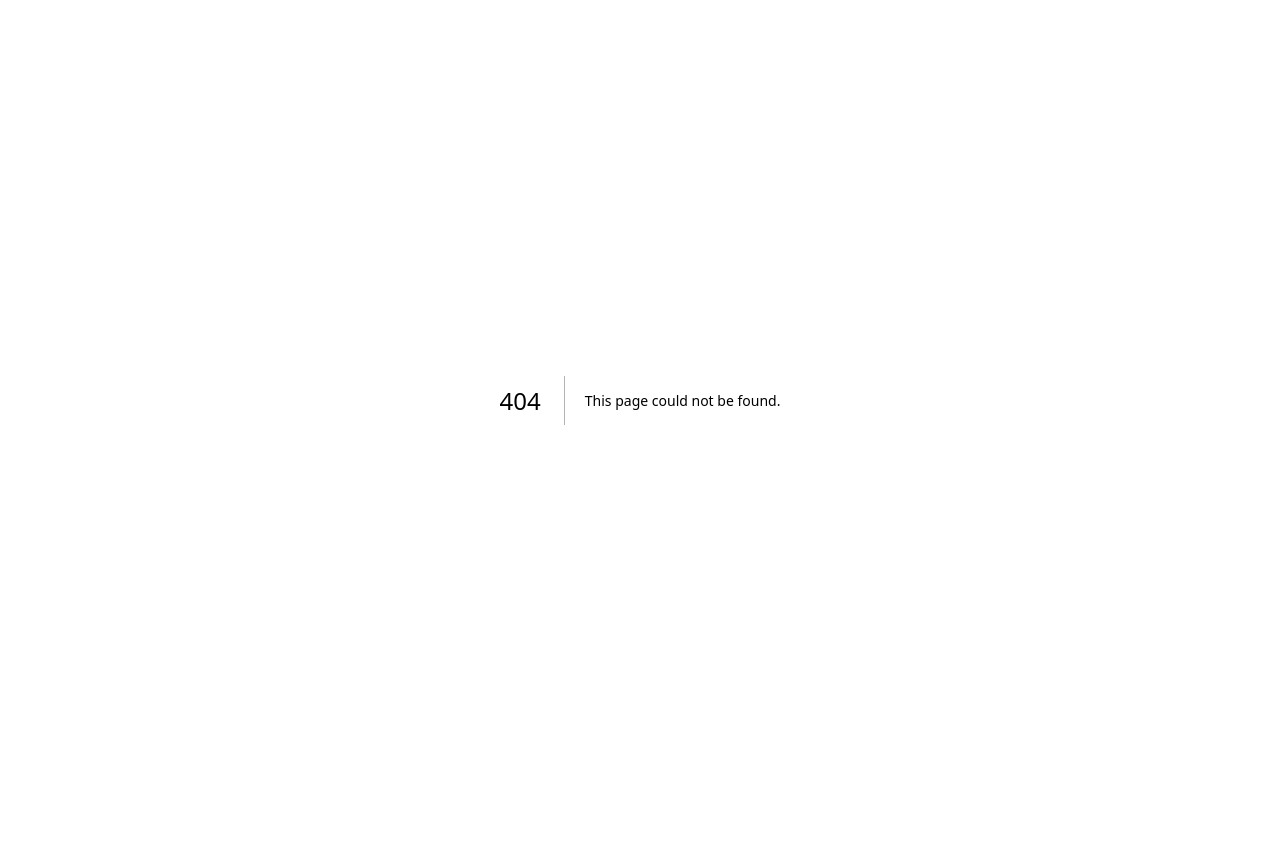
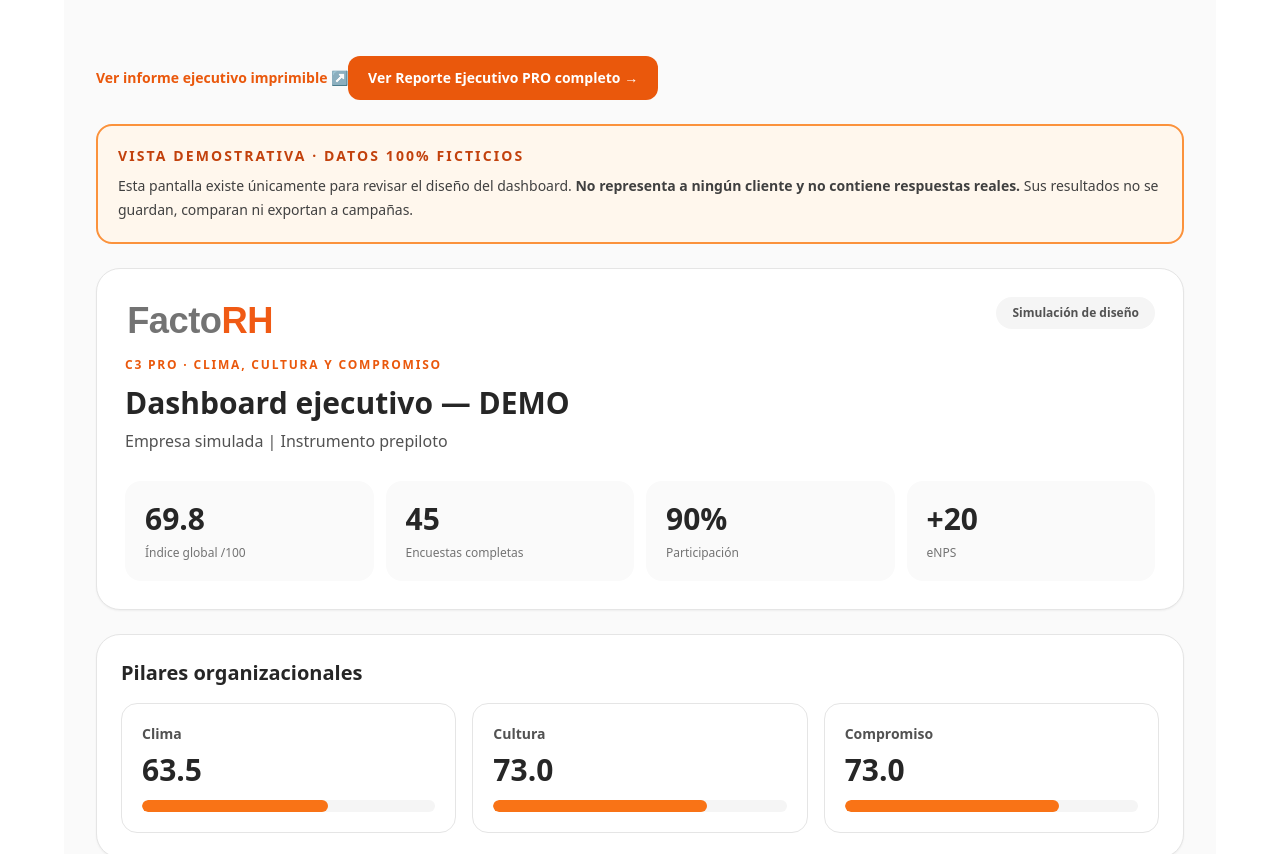
Before and after one commit to davernestt/factorh-tabuladores, a Next.js app: page /demo-clima in a window 1280 px wide. Before the commit this address had no page. Shown: the top 854 px of the page. Before the commit the page ends 800 px from the top, so only its background shows below. Built offline with nearby package versions, Linux system fonts and the light colour scheme.

Commit message:
feat(clima): public read-only synthetic C3 dashboard for customer demos

```diff
--- /dev/null
+++ b/app/demo-clima/page.tsx
@@ -0,0 +1,80 @@
+import { Suspense } from "react";
+import Link from "next/link";
+import Image from "next/image";
+
+const raw=[
+ ["D01","Liderazgo inmediato","Clima",72,73],
+ ["D02","Comunicación interna","Clima",61,58],
+ ["D03","Colaboración y relaciones","Clima",69,67],
+ ["D04","Condiciones y recursos","Clima",65,62],
+ ["D05","Reconocimiento y valoración","Clima",56,49],
+ ["D13","Compensaciones y beneficios","Clima",58,55],
+ ["D06","Valores y congruencia","Cultura",74,76],
+ ["D07","Ética, respeto y justicia","Cultura",68,64],
+ ["D08","Orientación a resultados","Cultura",79,82],
+ ["D09","Adaptabilidad y mejora continua","Cultura",71,70],
+ ["D10","Orgullo y pertenencia","Compromiso",81,84],
+ ["D11","Motivación y contribución","Compromiso",76,78],
+ ["D12","Permanencia y futuro","Compromiso",62,60]
+] as const;
+const score=(x:number)=>x.toFixed(1);
+const pillars=["Clima","Cultura","Compromiso"].map(name=>{
+ const dims=raw.filter(d=>d[2]===name);
+ return {name,score:dims.reduce((n,d)=>n+d[3],0)/dims.length};
+});
+const global=pillars.reduce((n,p)=>n+p.score,0)/3;
+export default function C3PublicDemoPage(){
+ return <Suspense fallback={<div className="p-10 text-neutral-600">Cargando demostración...</div>}><C3DemoContent/></Suspense>;
+}
+async function C3DemoContent(){
+ const lows=[...raw].sort((a,b)=>a[3]-b[3]).slice(0,3);
+ return <div className="mx-auto max-w-6xl space-y-6 bg-neutral-50 px-4 py-8 sm:px-8">
+  <Link href="/demo-clima/reporte" className="text-sm font-bold text-orange-600">Ver informe ejecutivo imprimible ↗</Link>
+  <Link href="/demo-clima/reporte" className="inline-flex self-start rounded-xl bg-orange-600 px-5 py-3 text-sm font-black text-white hover:bg-orange-700">Ver Reporte Ejecutivo PRO completo →</Link>
+  <div className="rounded-2xl border-2 border-orange-400 bg-orange-50 p-5">
+   <p className="text-sm font-black uppercase tracking-[.15em] text-orange-700">Vista demostrativa · Datos 100% ficticios</p>
+   <p className="mt-2 text-sm leading-6 text-neutral-700">Esta pantalla existe únicamente para revisar el diseño del dashboard. <strong>No representa a ningún cliente y no contiene respuestas reales.</strong> Sus resultados no se guardan, comparan ni exportan a campañas.</p>
+  </div>
+  <header className="rounded-3xl border border-neutral-200 bg-white p-7 shadow-sm">
+   <div className="flex flex-wrap items-start justify-between gap-4">
+    <div><Image src="/brand/factorh-wordmark.svg" width={185} height={42} alt="FactoRH" className="h-auto w-40 object-contain object-left"/>
+      <p className="mt-4 text-xs font-black uppercase tracking-[.15em] text-orange-600">C3 PRO · Clima, Cultura y Compromiso</p>
+      <h1 className="mt-3 text-3xl font-black text-neutral-800">Dashboard ejecutivo — DEMO</h1>
+      <p className="mt-2 text-neutral-600">Empresa simulada | Instrumento prepiloto</p></div>
+     <div className="rounded-full bg-neutral-100 px-4 py-2 text-xs font-black text-neutral-600">Simulación de diseño</div>
+   </div>
+   <div className="mt-7 grid gap-3 sm:grid-cols-4">
+    {[
+      [score(global),"Índice global /100"],
+      ["45","Encuestas completas"],
+      ["90%","Participación"],
+      ["+20","eNPS"]
+    ].map(([n,label])=><div key={label} className="rounded-2xl bg-neutral-50 p-5"><p className="text-3xl font-black text-neutral-800">{n}</p><p className="mt-2 text-xs text-neutral-500">{label}</p></div>)}
+   </div>
+  </header>
+  <section className="rounded-3xl border border-neutral-200 bg-white p-6 shadow-sm">
+   <h2 className="text-xl font-black text-neutral-800">Pilares organizacionales</h2>
+   <div className="mt-4 grid gap-4 md:grid-cols-3">{pillars.map(p=><div key={p.name} className="rounded-2xl border border-neutral-200 p-5"><p className="text-sm font-bold text-neutral-600">{p.name}</p><p className="mt-2 text-3xl font-black text-neutral-800">{score(p.score)}</p><div className="mt-3 h-3 overflow-hidden rounded-full bg-neutral-100"><div className="h-full rounded-full bg-orange-500" style={{width:p.score+"%"}}/></div></div>)}</div>
+  </section>
+  <section className="rounded-3xl border border-neutral-200 bg-white p-6 shadow-sm">
+   <h2 className="text-xl font-black text-neutral-800">Las 13 dimensiones</h2>
+   <p className="mt-2 text-sm text-neutral-500">Puntuación normalizada (0–100) y favorabilidad (% de respuestas 4 y 5). Datos inventados para revisar presentación.</p>
+   <div className="mt-5 space-y-3">{raw.map(d=><div key={d[0]} className="rounded-xl border border-neutral-200 p-4">
+    <div className="flex items-start justify-between gap-4"><div><p className="text-xs font-bold text-orange-600">{d[0]} · {d[2]}</p><p className="mt-1 font-semibold text-neutral-800">{d[1]}</p></div><div className="text-right"><strong className="text-xl">{score(d[3])}</strong><p className="text-xs text-neutral-500">{d[4]}% favorable</p></div></div>
+    <div className="mt-3 h-2 overflow-hidden rounded-full bg-neutral-100"><div className="h-full rounded-full bg-orange-500" style={{width:d[3]+"%"}}/></div>
+   </div>)}</div>
+  </section>
+  <section className="rounded-3xl border border-neutral-200 bg-white p-6 shadow-sm">
+   <h2 className="text-xl font-black text-neutral-800">Oportunidades de intervención</h2>
+   <p className="mt-2 text-sm leading-6 text-neutral-600">Las puntuaciones bajas son señales para investigar, no explicaciones automáticas de las causas.</p>
+   <div className="mt-5 grid gap-3 md:grid-cols-3">{lows.map((d,i)=><div key={d[0]} className="rounded-2xl bg-orange-50 p-5"><p className="text-xs font-bold text-orange-600">Prioridad preliminar {i+1}</p><p className="mt-2 font-bold text-neutral-800">{d[1]}</p><p className="mt-2 text-2xl font-black text-neutral-800">{score(d[3])}</p></div>)}</div>
+  </section>
+  <section className="rounded-3xl border border-neutral-200 bg-white p-6 shadow-sm">
+   <h2 className="text-xl font-black text-neutral-800">Plan sugerido · 90 días</h2>
+   <div className="mt-5 grid gap-3 md:grid-cols-3">
+    {[["Días 1–30","Escuchar y contrastar","Entrevistas voluntarias, revisión de procesos e indicadores."],["Días 31–60","Intervenir","Definir hasta dos acciones, responsables, recursos y fechas."],["Días 61–90","Verificar","Seguimiento de compromisos y medición comparable de avances."]].map(row=><div key={row[0]} className="rounded-xl border border-neutral-200 p-5"><p className="text-xs font-black text-orange-600">{row[0]}</p><h3 className="mt-2 font-bold">{row[1]}</h3><p className="mt-2 text-sm text-neutral-600">{row[2]}</p></div>)}
+   </div>
+  </section>
+  <p className="pb-8 text-center text-xs text-neutral-500">DEMO SIN DATOS REALES · FactoRH C3 PRO en validación metodológica · No sustituye NOM-035</p>
+ </div>;
+}
```
